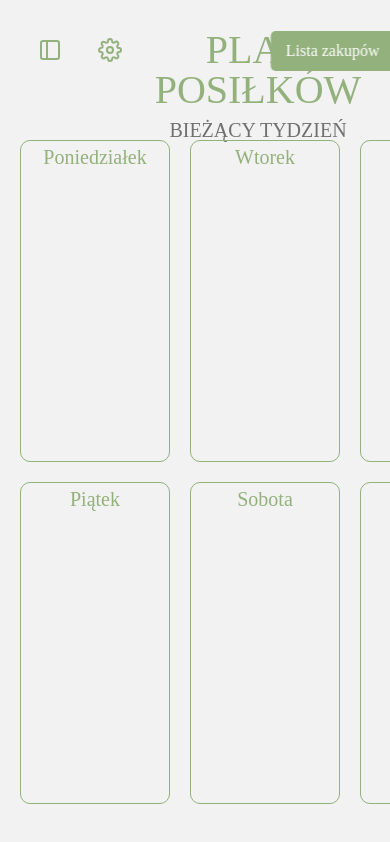
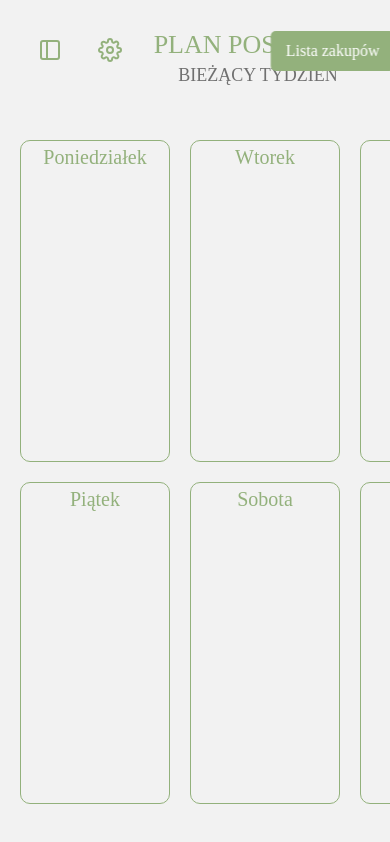
Before and after one commit to niziolowski/FOODini, a website built with Parcel: page index.html in a window 390 px wide. Shown: the top 842 px of the page. Built offline with nearby package versions, Linux system fonts and the light colour scheme.

Commit message:
Added some responsive styles to the main-view

```diff
--- a/src/style.css
+++ b/src/style.css
@@ -95,7 +95,7 @@ h2 {
 /* A trick to keep the calendar navigation centered between the title and the right column */
 .main-view__nav-col:nth-child(3) {
   flex: 1;
-  max-width: 25%;
+  max-width: 20%;
   min-width: fit-content;
   display: flex;
   justify-content: space-between;
@@ -249,9 +249,23 @@ h2 {
 
 /* $ RESPONSIVE LAYOUT BREAKPOINTS */
 @media screen and (min-width: 1024px) {
+  /* Center the title with the screen */
   .main-view__nav__title {
     position: absolute;
     left: 50%;
     translate: -50%;
   }
 }
+
+@media screen and (max-width: 820px) {
+  /* Make the title smaller */
+  .main-view__nav__title {
+    line-height: 30px;
+  }
+  .main-view__nav__title h1 {
+    font-size: 1.3rem;
+  }
+  .main-view__nav__title h2 {
+    font-size: 0.9rem;
+  }
+}
```
